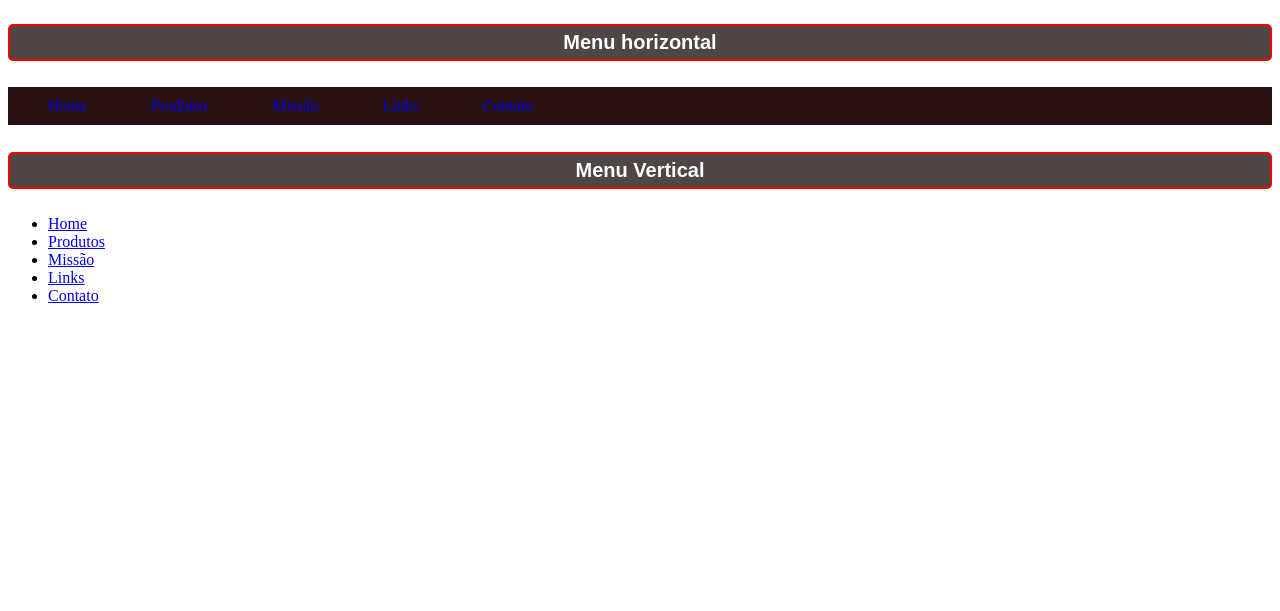
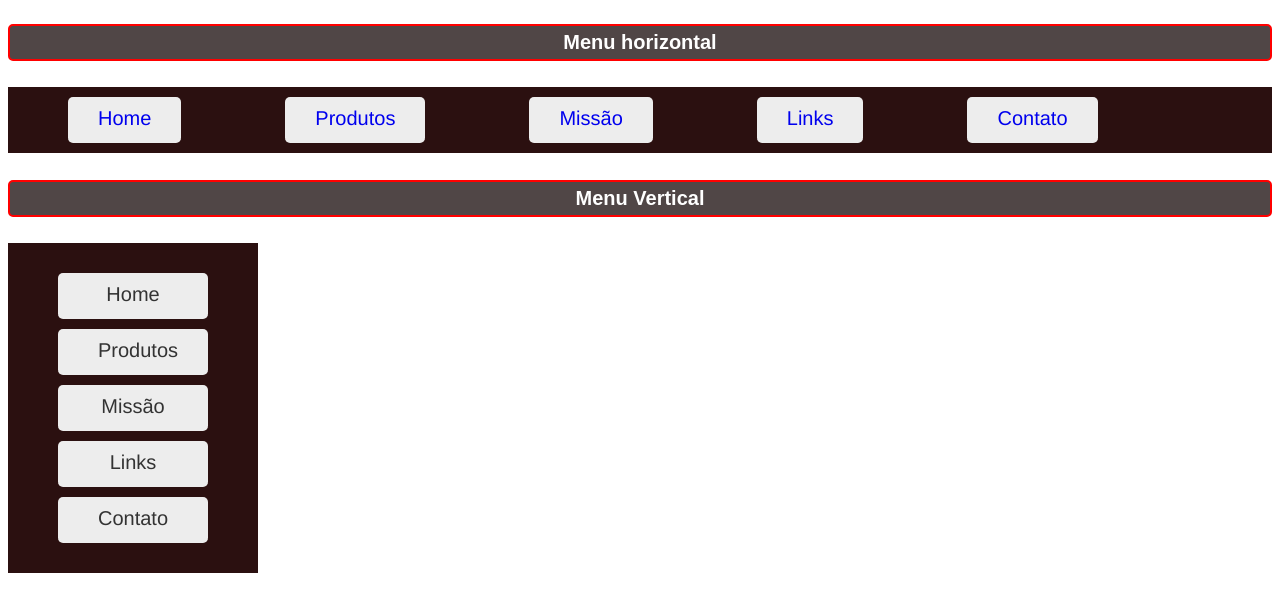
Before and after one commit to migueltcarvalho-senai/estudos_html, a plain HTML site: page menus/menu.html in a window 1280 px wide. Shown: the part 85-696 px from the top of the page. Drawn offline with Linux system fonts and the light colour scheme.

Commit message:
criação e finalização dos menus

```diff
--- a/menus/css/estilo.css
+++ b/menus/css/estilo.css
@@ -20,20 +20,81 @@ h4{
     padding: 5px;
 }
 /* menu horizontal */
+/*<ul> do menu */
 #menu ul{
     padding: 10px;
     margin: 0px;
     background-color: #2b1010;
     list-style: none;
 
-
 }
-
+/* pegar a tag <li> do <ul> do menu */
 #menu ul li {
     display: inline;
 }
 
+/* pegar a tag <a> do <li> do <ul> do menu */
+
 #menu ul li a {
+    /* margem interna */
     padding: 10px 30px;
+    /* tirar o underline do link */
     text-decoration: none;
+    background-color: #ededed;
+    display: inline-block;
+    border-bottom: 3px solid #ededed;
+    font-family: 'Franklin Gothic Medium', 'Arial Narrow', Arial, sans-serif;
+    font-size: 20px;
+    border-radius: 5px;
+    margin: 0 50px;
+    transition: 0.25s;
 }
+/* animação ao mexer o mouse */
+#menu ul li a:hover{
+    background-color: #b5d45d;
+    color: #2d19e2;
+    border-bottom: 3px solid #ea0000;
+    transition: 0.25s;
+    transform
+    : scale(1.25);
+}
+/* menu vertical */
+
+/* pegar a ul dentro do menuv */
+#menuv ul{
+    /* remover marcadores */
+    list-style-type: none;
+    margin-left: 0;
+    /* padding do ul */
+    padding: 20px 50px;
+    /* aumenta a largura para alinhar */
+    width: 150px ;
+    /* cor do fundo da ul */
+    background-color: #2b1010;
+
+}
+
+/* pegar a <a> do <li> do <ul> do menu */
+#menuv ul li a{
+    /* transforma os <a> em blocks */
+    display: block;
+    padding: 10px 40px;
+    background-color: #ededed;
+    color: #333;
+    text-decoration: none;
+    text-align: center;
+    border-bottom: 3px solid #ededed;
+    font-family: 'Franklin Gothic Medium', 'Arial Narrow', Arial, sans-serif;
+    font-size: 20px;
+    border-radius: 5px;
+    margin: 10px 0px;
+}
+
+#menuv ul li a:hover{
+    background-color: #b5d45d;
+    color: #2d19e2;
+    border-bottom: 3px solid #ea0000;
+    transition: 0.25s;
+    transform
+    : scale(1.25);
+}
```
